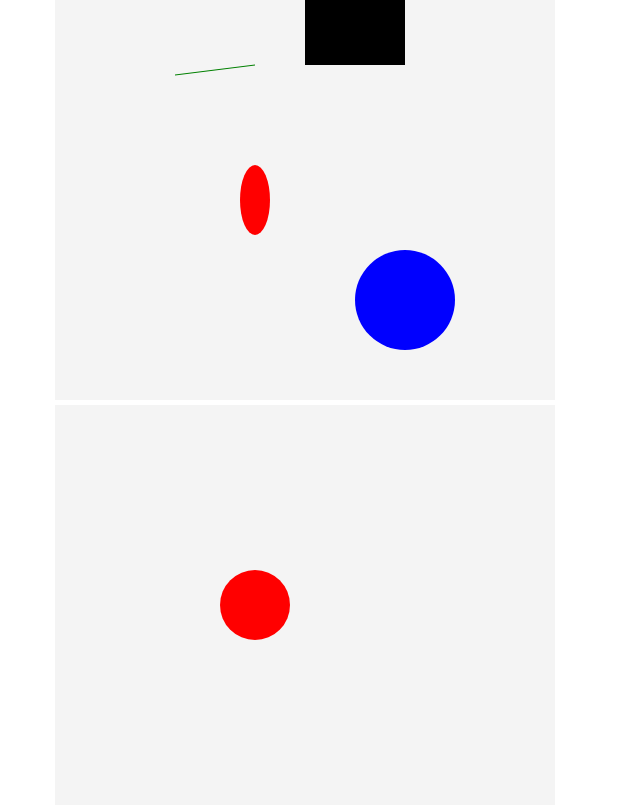
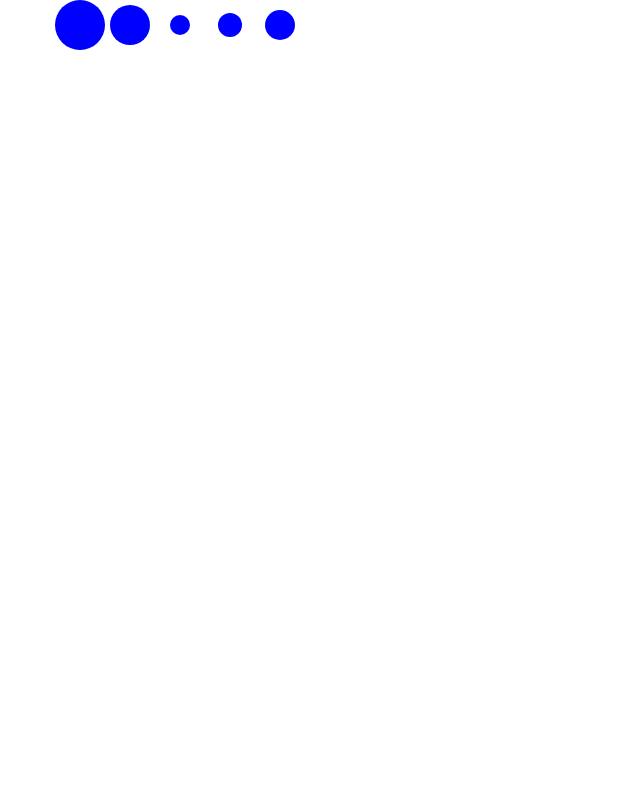
Before and after one commit to CodeSon/D3, a plain HTML site: page index.html in a window 1280 px wide. Shown: the whole page, without its empty margins (0-640 px from the left). Drawn offline with Linux system fonts and the light colour scheme.

Commit message:
Creating data joins
Joining stastic array data array with shapes

```diff
--- a/index.html
+++ b/index.html
@@ -26,6 +26,13 @@
         </div>
     </div>
 
+<!-- Bootstrap grid setup -->
+    <div class="container">
+        <div class="row">
+            <div id="d-join"></div>
+        </div>
+    </div>
+
 <!-- External JS libraries -->
 <script src="js/d3.min.js"></script>
 <!-- Custom JS -->
--- a/js/main.js
+++ b/js/main.js
@@ -3,7 +3,7 @@
 *    Mastering Data Visualization with D3.js
 *    2.5 - Activity: Adding SVGs to the screen
 */
-
+/*
 var svg = d3.select("#chart-area").append("svg")
 	.attr("width", 500)
 	.attr("height",400)
@@ -45,7 +45,7 @@ var circle= svg.append("circle")
 
 
 
-
+// creating a seperate svg
 
 
 
@@ -59,4 +59,32 @@ var circle= svg.append("circle")
 	.attr("cx",200)
 	.attr("cy",200)
 	.attr("r",35)
-	.attr("fill", "red");
+	.attr("fill", "red");*/
+
+
+	 //selections and data joins
+
+
+	var data = [25, 20, 10, 12, 15]
+
+	var svg= d3.select("#d-join").append("svg")
+		.attr("width",400)
+		.attr("height",400)
+
+	var circles = svg.selectAll("circle")
+		.data(data);
+
+	circles.enter()
+		.append("circle")
+		.attr("cx", function(d, i){
+			return (i * 50) + 25;
+
+		})
+
+		.attr("cy", 25)
+		.attr("r", function(d){
+
+			return d;
+
+		})
+		.attr("fill", "blue");
```
